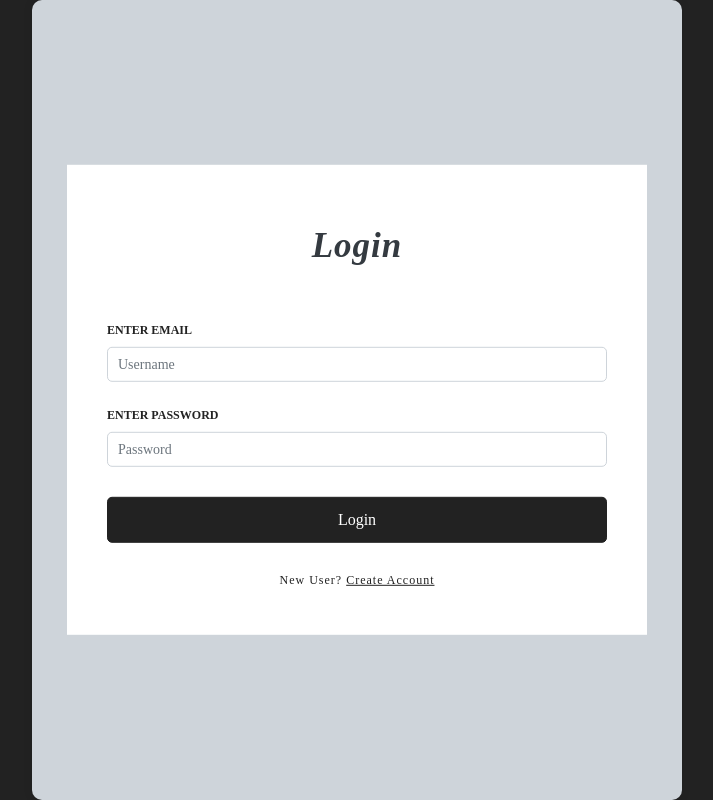
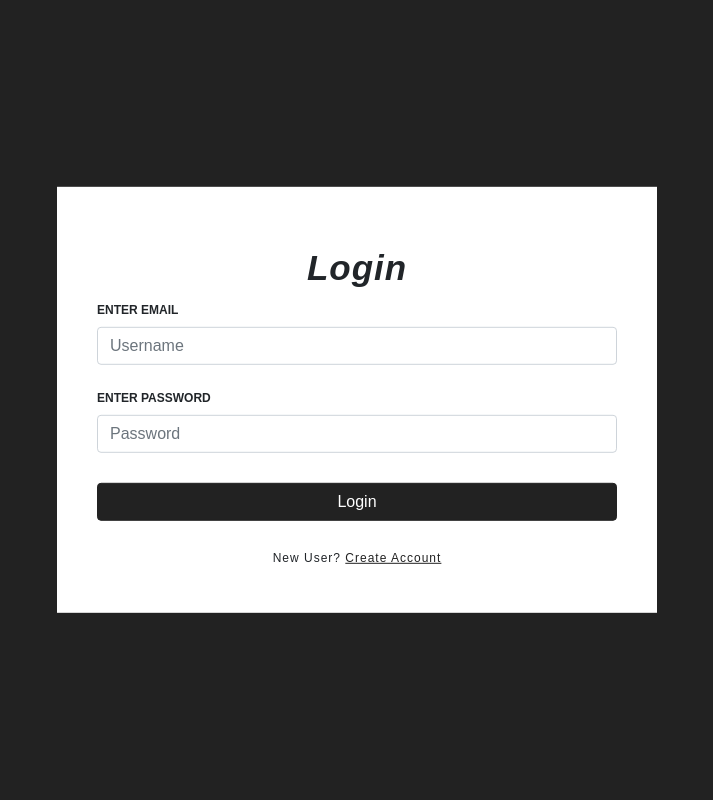
Before and after one commit to akhiltabraham5797/smart-employee, a PHP site: page /login.php in a window 1280 px wide. Shown: the whole page, without its empty margins (283-996 px from the left). Run offline with PHP 8.4, Linux system fonts and the light colour scheme.

Commit message:
Some changes

```diff
--- a/Leave_Application.php
+++ b/Leave_Application.php
@@ -49,7 +49,9 @@ if ($_SERVER["REQUEST_METHOD"] == "POST") {
         });
     </script>
 </head>
+
 <body class="leavebody">
+
     <div class="leavecontainer leave-application-container">
         <h1>Apply for Leave</h1>
         <form id="leave-form" method="post" action="Leave_Application.php">
--- a/Task_Details.php
+++ b/Task_Details.php
@@ -11,7 +11,7 @@ if ($conn->connect_error) {
     die("Connection failed: " . $conn->connect_error);
 }
 
-$task_id = 8;
+$task_id = 1;
 $sql = "SELECT tasks.task_name, projects.project_name, tasks.description, tasks.start_date, tasks.end_date, tasks.status, users.first_name as project_manager
         FROM tasks
         JOIN projects ON tasks.project_id = projects.project_id
--- a/assets/css/style.css
+++ b/assets/css/style.css
@@ -1,9 +1,8 @@
-/* css for the login page */
-
+/* CSS for the login page */
 #wraper-login-page {
     height: 100vh;
     background: #222;
-position:relative;
+    position: relative;
 }
 
 #wraper-login-page .wrap-login-top {
@@ -18,7 +17,7 @@ flex-direction: column;
     position: absolute;
     left: 50%;
     top: 50%;
-transform: translate(-50%,-50%);
+    transform: translate(-50%, -50%);
     width: 100%;
 }
 
@@ -30,7 +29,7 @@ height: 100%;
 
 #wraper-login-page .wrap-login-top h3 {
     margin-top: 20px;
-font-family: Jost;
+    font-family: Jost, sans-serif;
     letter-spacing: 1px;
     font-style: italic;
     font-weight: 700;
@@ -39,14 +38,16 @@ font-size: 35px;
 
 #wraper-login-page .wrap-login-top form {
     width: 100%;
-}.form-group-t {
+}
+
+.form-group-t {
     margin-bottom: 20px;
 }
 
 #wraper-login-page #form-t-box label {
     font-size: 12px;
     font-weight: 700;
-font-family: jost;
+    font-family: Jost, sans-serif;
 }
 
 .text-uppercase {
@@ -66,78 +67,23 @@ background-color: #fff;
     background-clip: padding-box;
     border: 1px solid #ced4da;
     border-radius: .25rem;
-transition: border-color .15s ease-in-out,box-shadow .15s ease-in-out;
+    transition: border-color .15s ease-in-out, box-shadow .15s ease-in-out;
 }
 
 #wraper-login-page #form-t-box .btn.btn-primary.btn-block {
     margin-top: 30px;
     background: #222;
     border: 1px solid #222;
-font-family: jost;
+    font-family: Jost, sans-serif;
 }
 
-#wraper-login-page .key-wrpaer {
-width: 100px;
-height: 100px;
-display: flex;
-align-items: center;
-justify-content: center;
-background: #000;
-border-radius: 70px;
-position: absolute;
-top: -50px;
-left: 50%;
-transform: translateX(-50%);
-}
-
-.forgot-psswrd {
-color: #222;
-font-weight: bold;
-font-family: jost;
-margin-top: 10px;
-display: block;
-cursor: pointer;
-}
-
-.ot-prr {
-font-size: 12px;
-font-weight: 400;
-font-family: Jost;
-color: #222;
-position: relative;
-}
-
-.ot-prr::before {
-content: '';
-width: 100px;
-height: 1px;
-background: #222;
-display: block;
-position: absolute;
-left: -120px;
-top: 50%;
-transform: translateY(-50%);
-}
-
-.ot-prr::after {
-content: '';
-width: 100px;
-height: 1px;
-background: #222;
-display: block;
-position: absolute;
-right: -120px;
-top: 50%;
-transform: translateY(-50%);
-}
-
-.warp-new-usr {
-margin-top: 50px;
+#wraper-login-page .warps-new-usr {
+    margin-top: 30px;
 }
 
 .ots-prr {
     font-size: 12px;
-font-family: Jost;
+    font-family: Jost, sans-serif;
     letter-spacing: 1px;
 }
 
@@ -146,162 +92,8 @@ text-decoration: underline;
     color: #222;
 }
 
-.warps-new-usr {
-margin-top: 30px;
-}
-
-
-/* css for the sign up page */
+/* General CSS for the body */
 body.index-page {
     background-color: #222;
-    font-family: Jost;
+    font-family: Jost, sans-serif;
 }
-
-#signup-top-wrapper h3 {
-    margin-top: 20px;
-    font-family: Jost;
-    letter-spacing: 1px;
-    font-style: italic;
-    font-weight: 700;
-    font-size: 35px;
-    }
-
-#wrapper-signup-page {
-    padding-top: 50px;
-}
-
-.signup-top-wrapper {
-    background-color: #ffffff;
-    border-radius: 8px;
-    box-shadow: 0 4px 8px rgba(0, 0, 0, 0.1);
-    padding: 30px;
-    max-width: 600px;
-    margin: 0 auto;
-}
-
-.key-wrapper {
-    text-align: center;
-    margin-bottom: 20px;
-}
-
-h3 {
-    text-align: center;
-    color: #343a40;
-    margin-bottom: 30px;
-    font-size: 24px;
-    font-weight: bold;
-}
-
-form {
-    margin-top: 20px;
-}
-
-.form-group {
-    margin-bottom: 20px;
-}
-
-.form-group label {
-    font-size: 14px;
-    color: #222;
-    margin-bottom: 5px;
-    display: block;
-}
-
-.form-control {
-    border-radius: 5px;
-    border: 1px solid #ced4da;
-    padding: 10px;
-    font-size: 14px;
-}
-
-.form-control:focus {
-    border-color: #222;
-}
-
-.btn-primary {
-    background-color: #222;
-    border-color: #222;
-    padding: 10px;
-    font-size: 16px;
-    border-radius: 5px;
-    transition: background-color 0.3s, border-color 0.3s;
-}
-
-.btn-primary:hover {
-    background-color: #222;
-    border-color: #222;
-}
-
-.forgot-password {
-    display: block;
-    text-align: center;
-    margin-top: 15px;
-    font-size: 14px;
-    color: #222;
-    text-decoration: none;
-}
-
-.forgot-password:hover {
-    text-decoration: underline;
-}
-
-.new-user-wrapper,
-.existing-user-wrapper {
-    text-align: center;
-    margin-top: 30px;
-}
-
-.or-separator {
-    color: #6c757d;
-    font-size: 14px;
-    margin-bottom: 20px;
-}
-
-.existing-user-text {
-    color: #343a40;
-    font-size: 16px;
-}
-
-.existing-user-text a {
-    color: #222;
-    text-decoration: none;
-}
-
-.existing-user-text a:hover {
-    text-decoration: underline;
-}
-
-
-/* user profile page */
-body {
-    font-family: Arial, sans-serif;
-    background-color: #222;
-    color: #222;
-}
-
-.container {
-    max-width: 650px;
-    margin: auto;
-    padding: 50px;
-    background-color: #ced4da;
-    box-shadow: 0px 0px 10px rgba(0, 0, 0, 0.1);
-    border-radius: 10px;
-}
-
-.profile-img img {
-    width: 100%;
-
-}
-
-.profile-header {
-    margin-bottom: 20px;
-}
-
-.profile-details h4 {
-    margin-top: 20px;
-    margin-bottom: 10px;
-}
-
-.profile-details p {
-    margin: 15px 0;
-}
--- a/login.php
+++ b/login.php
@@ -6,8 +6,6 @@
   <meta charset="utf-8">
   <meta name="viewport" content="width=device-width, initial-scale=1">
   <link rel="stylesheet" href="https://cdn.jsdelivr.net/npm/bootstrap@4.6.2/dist/css/bootstrap.min.css">
-
-  <!-- link for css file -->
   <link rel="stylesheet" href="style.css">
 </head>
 
@@ -47,7 +45,6 @@
             }
             ?>
 
-
             <form action="connect.php" method="post" id="form-t-box">
               <div class="form-group-t">
                 <label for="email" class="text-uppercase text-sm">Enter Email</label>
```
Lines whose indentation alone changed are shown as unchanged.
